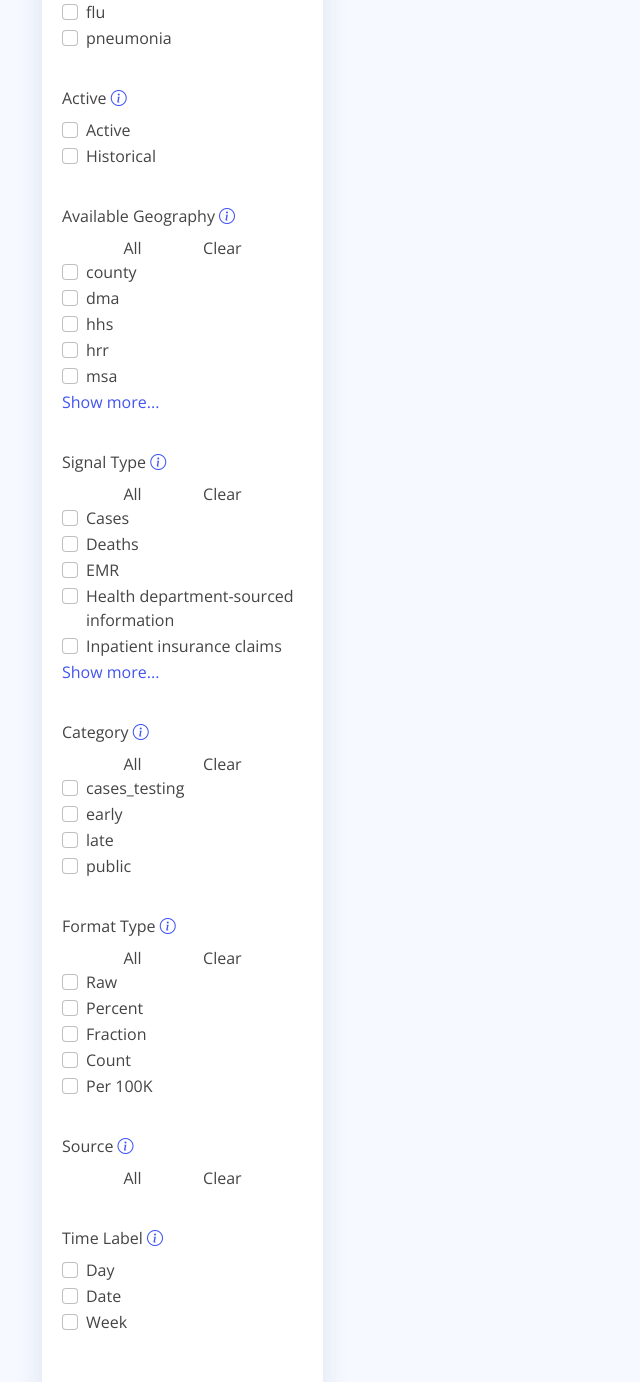
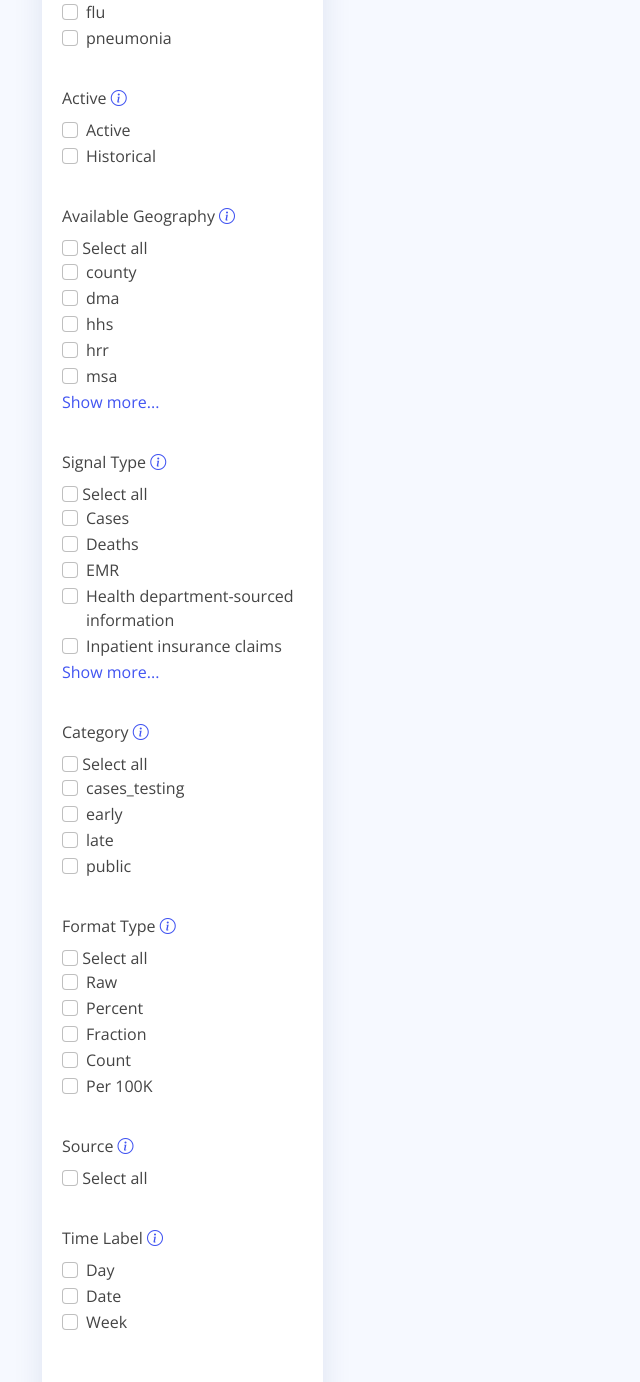
Before and after one commit to cmu-delphi/signal_documentation, a Django app: template src/templates/signals/signals.html in a window 1280 px wide. Shown: the part 541-1923 px from the top of the page, without its empty margins (0-640 px from the left). Run offline with Django 4.2, Linux system fonts and the light colour scheme; the template is opened without the code that fills it: values that come from a table or form of the project are taken from there, others are empty; data comes from the database, SQL or seed files in the repository; parts of the project's set-up code (start-up, migrations or seed data) failed here and were passed over; some libraries are stand-ins or nearby versions.

Commit message:
OKRS24-119 Added checkbox to 'Select all/Clear all' filters

```diff
--- a/src/templates/signals/signals.html
+++ b/src/templates/signals/signals.html
@@ -110,9 +110,9 @@
                                     </div>
                                 </div>
                             </div>
-                            <div class="d-flex justify-content-evenly bulk-select">
-                                <a role="button">All</a>
-                                <a role="button">Clear</a>
+                            <div class="bulk-select">
+                                <input type="checkbox" class="form-check-input" id="select-all">
+                                <label for="select-all">Select all</label>
                             </div>
                             <div id="div_id_available_geography" class="mb-3">
                                     {% for choice in form.available_geography.field.choices %}
@@ -166,9 +166,9 @@
                                     </div>
                                 </div>
                             </div>
-                            <div class="d-flex justify-content-evenly bulk-select">
-                                <a role="button">All</a>
-                                <a role="button">Clear</a>
+                            <div class="bulk-select">
+                                <input type="checkbox" class="form-check-input" id="select-all">
+                                <label for="select-all">Select all</label>
                             </div>
                             <div id="div_id_signal_type" class="mb-3">
                                 {% for choice in form.signal_type.field.choices %}
@@ -220,9 +220,9 @@
                                     </div>
                                 </div>
                             </div>
-                            <div class="d-flex justify-content-evenly bulk-select">
-                                <a role="button">All</a>
-                                <a role="button">Clear</a>
+                            <div class="bulk-select">
+                                <input type="checkbox" class="form-check-input" id="select-all">
+                                <label for="select-all">Select all</label>
                             </div>
                             {{ form.category|as_crispy_field }}
                         </div>
@@ -252,9 +252,9 @@
                                     </div>
                                 </div>
                             </div>
-                            <div class="d-flex justify-content-evenly bulk-select">
-                                <a role="button">All</a>
-                                <a role="button">Clear</a>
+                            <div class="bulk-select">
+                                <input type="checkbox" class="form-check-input" id="select-all">
+                                <label for="select-all">Select all</label>
                             </div>
                             {{ form.format_type|as_crispy_field }}
                         </div>
@@ -284,9 +284,9 @@
                                     </div>
                                 </div>
                             </div>
-                            <div class="d-flex justify-content-evenly bulk-select">
-                                <a role="button">All</a>
-                                <a role="button">Clear</a>
+                            <div class="bulk-select">
+                                <input type="checkbox" class="form-check-input" id="select-all">
+                                <label for="select-all">Select all</label>
                             </div>
                             <div id="div_id_source" class="mb-3">
                                 {% for choice in form.source.field.choices %}
@@ -416,12 +416,29 @@
     bulkSelectDivs.forEach(div => {
         div.addEventListener('click', function(event) {
             let form = this.nextElementSibling;
+            let showMoreLink = form.querySelector('a');
             let checkboxes = form.querySelectorAll('input[type="checkbox"]');
 
-            if (event.target.innerText === 'All') {
-                checkboxes.forEach(checkbox => checkbox.checked = true);
-            } else if (event.target.innerText === 'Clear') {
-                checkboxes.forEach(checkbox => checkbox.checked = false);
+            if (event.target.checked === true) {
+                checkboxes.forEach((checkbox, index) => {
+                    checkbox.checked = true;
+                    if (index > 4) {
+                        checkbox.parentElement.style.display = checkbox.parentElement.style.display === 'none' ? 'block' : null;
+                    }
+                })
+                if (showMoreLink) {
+                    showMoreLink.innerText = 'Show less...';
+                }
+            } else if (event.target.checked === false) {
+                checkboxes.forEach((checkbox, index) => {
+                    checkbox.checked = false
+                    if (index > 4) {
+                        checkbox.parentElement.style.display = checkbox.parentElement.style.display === 'block' ? 'none' : null;
+                    }
+                });
+                if (showMoreLink) {
+                    showMoreLink.innerText = 'Show more...';
+                }
             }
         });
     });
```
